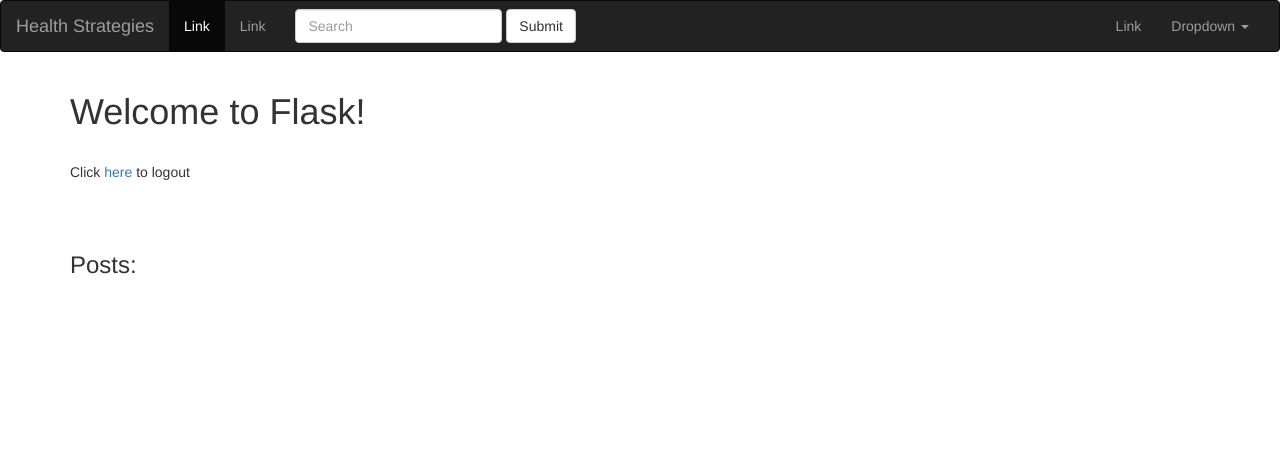
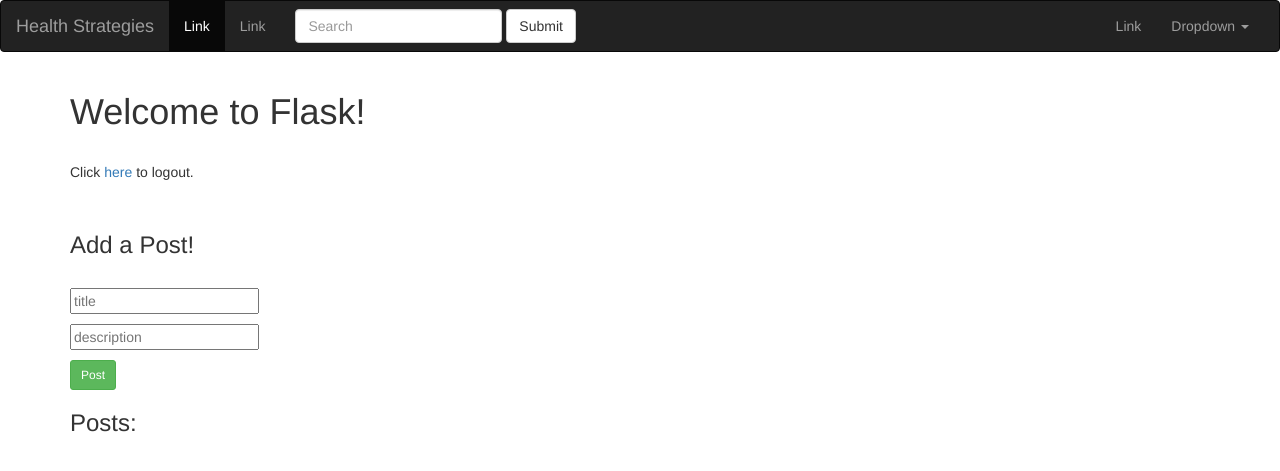
Before and after one commit to forbajato/flask-intro, a Flask app: page / in a window 1280 px wide. Shown: the top 471 px of the page. Run offline with Flask 2, Linux system fonts and the light colour scheme; a user stored in the database is signed in; data that the repository does not hold is empty; some libraries are stand-ins or nearby versions.

Commit message:
Completed Part 26 - Finalize messaging
Added messaging form (to add new messages)
Updated model to allow for author_id

```diff
--- /dev/null
+++ b/project/home/forms.py
@@ -0,0 +1,9 @@
+from flask_wtf import Form
+from wtforms import TextField
+from wtforms.validators import DataRequired, Length
+
+
+class MessageForm(Form):
+    title = TextField('Title', validators=[DataRequired()])
+    description = TextField('Description',
+                            validators=[DataRequired(), Length(max=140)])
--- a/project/home/templates/index.html
+++ b/project/home/templates/index.html
@@ -3,14 +3,43 @@
 
 <h1>Welcome to Flask!</h1>
 <br>
-<p>Click <a href="/logout">here</a> to logout</p>
-<br><br>
+<p>Click <a href="/logout">here</a> to logout.</p>
+<br>
 
+<!-- post form -->
+<h3>Add a Post!</h3>
+<br>
+<form class="form-message" role="form" method="post" action="/">
+  {{ form.csrf_token }}
+  <p>
+    {{ form.title(placeholder="title") }}
+    <span class="error">
+      {% if form.title.errors %}
+        {% for error in form.title.errors %}
+          {{ error }}
+        {% endfor %}
+      {% endif %}
+    </span>
+  </p>
+  <p>
+  {{ form.description(placeholder="description") }}
+    <span class="error">
+      {% if form.description.errors %}
+        {% for error in form.description.errors %}
+          {{ error }}
+        {% endfor %}
+      {% endif %}
+    </span>
+  </p>
+  <button class="btn btn-sm btn-success" type="submit">Post</button>
+</form>
+
+<!-- All posts -->
 <h3>Posts:</h3>
 {% for post in posts %}
-    <strong>Title:</strong> {{ post.title }} <br>
-    <strong>Description:</strong> {{ post.description }} <br>
-    <strong>Author:</strong> {{ post.author.name }} <br>
+  <strong>Title:</strong> {{ post.title }} <br>
+  <strong>Post:</strong> {{ post.description }} <br>
+  <strong>Author:</strong> {{ post.author.name }} <br>
 <br>
 {% endfor %}
 
--- a/project/home/views.py
+++ b/project/home/views.py
@@ -4,8 +4,9 @@
 
 from project import db
 from project.models import BlogPost
-from flask import render_template, Blueprint
-from flask_login import login_required
+from project.home.forms import MessageForm
+from flask import render_template, Blueprint, flash, url_for, redirect, request
+from flask_login import login_required, current_user
 
 
 #################
@@ -22,11 +23,25 @@ home_blueprint = Blueprint(
 ################
 
 
-@home_blueprint.route('/')
+@home_blueprint.route('/', methods=['GET', 'POST'])
 @login_required
 def home():
-    posts = db.session.query(BlogPost).all()
-    return render_template('index.html', posts=posts)
+    error = None
+    form = MessageForm(request.form)
+    if form.validate_on_submit():
+        new_message = BlogPost(
+            form.title.data,
+            form.description.data,
+            current_user.id
+        )
+        db.session.add(new_message)
+        db.session.commit()
+        flash('New entry was successfully posted. Thanks.')
+        return redirect(url_for('home.home'))
+    else:
+        posts = db.session.query(BlogPost).all()
+        return render_template('index.html',
+                               posts=posts, form=form, error=error)
 
 
 @home_blueprint.route('/welcome')
--- a/project/models.py
+++ b/project/models.py
@@ -14,9 +14,10 @@ class BlogPost(db.Model):
     description = db.Column(db.String, nullable=False)
     author_id = db.Column(db.Integer, ForeignKey('users.id'))
 
-    def __init__(self, title, description):
+    def __init__(self, title, description, author_id):
         self.title = title
         self.description = description
+        self.author_id = author_id
 
     def __repr__(self):
         return '<title {}>'.format(self.title)
```
